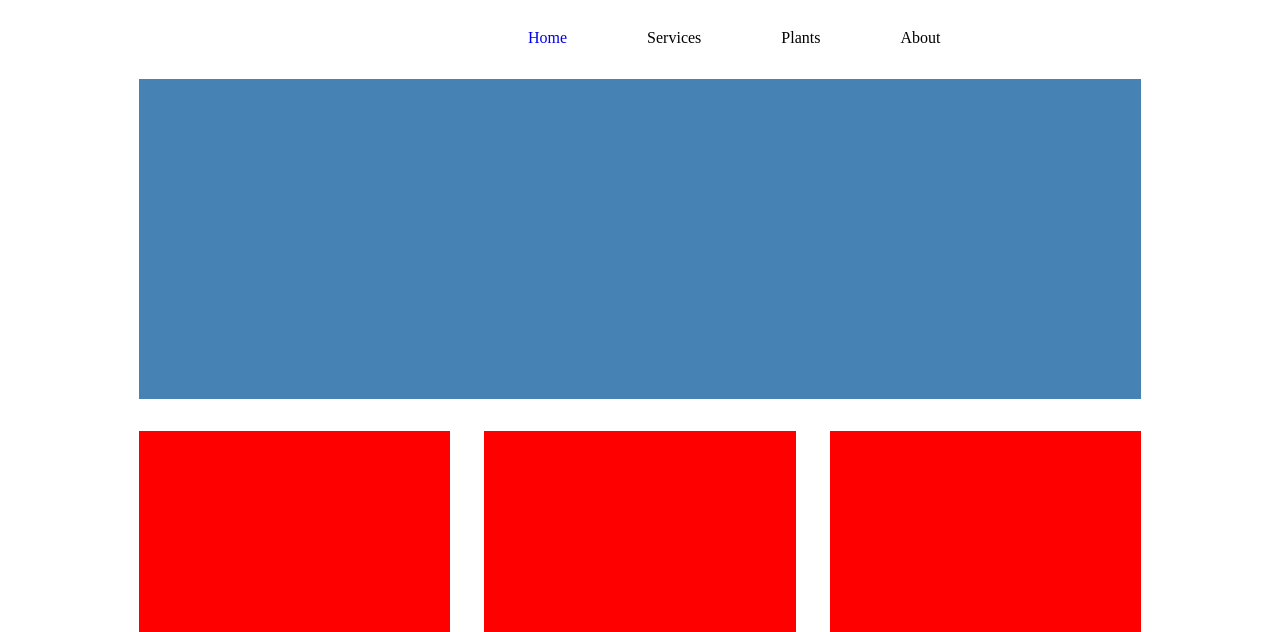
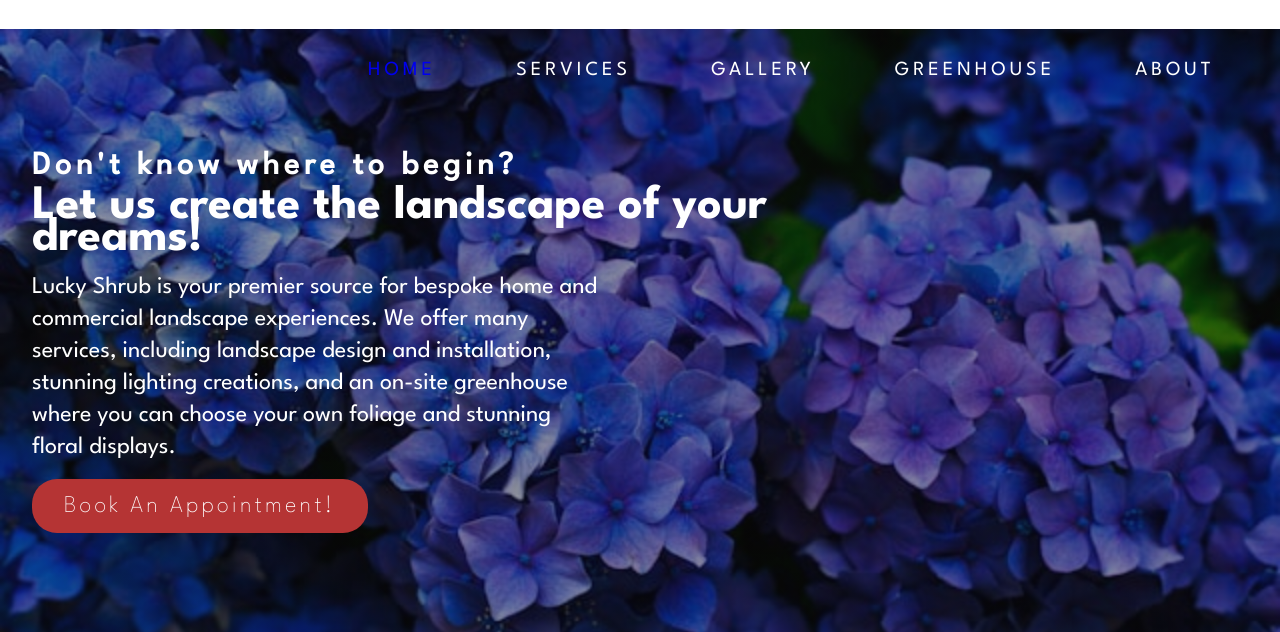
Before and after one commit to rspatz/lucky-shrub, a plain HTML site: page index.html in a window 1280 px wide. Shown: the part 168-800 px from the top of the page. Drawn offline with Linux system fonts and the light colour scheme.

Commit message:
Continue building out index.html and style.css, add images to index.html

```diff
--- a/css/style.css
+++ b/css/style.css
@@ -1,6 +1,53 @@
 * {
   margin: 0;
   padding: 0;
+}
+
+/* Colors */
+:root {
+  --red: #b53434;
+  --green: #26877f;
+  --white: #fff;
+}
+
+/***** FONTS *****/
+
+@font-face {
+  font-family: 'LeagueSpartan-Regular';
+  src: url('../fonts/League_Spartan/LeagueSpartan-Regular.ttf');
+  format: ('true-type');
+}
+
+@font-face {
+  font-family: 'LeagueSpartan-Bold';
+  src: url('../fonts/League_Spartan/LeagueSpartan-Bold.ttf');
+  format: ('true-type');
+}
+
+@font-face {
+  font-family: 'LeagueSpartan-Thin';
+  src: url('../fonts/League_Spartan/LeagueSpartan-Thin.ttf');
+  format: ('true-type');
+}
+
+/* Base Styles */
+h1 {
+  font-family: 'LeagueSpartan-Bold';
+  color: var(--white);
+  font-size: 3rem;
+  line-height: 2rem;
+}
+
+h2 {
+  font-family: 'LeagueSpartan-Regular';
+  font-size: 2rem;
+  letter-spacing: 0.3rem;
+  line-height: 3rem;
+}
+
+p {
+  font-family: 'LeagueSpartan-Regular';
+  font-size: 1.5rem;
 }
 
 /* Logo */
@@ -13,10 +60,50 @@
   width: 100%;
 }
 
+/* Header */
+.header {
+  height: 40rem;
+  background: linear-gradient(rgba(16, 16, 16, 0.4), rgba(16, 16, 16, 0.4)),
+    url(../img/gaetano-cessati-CCy2UFLO1Mg-unsplash.jpg);
+  background-size: cover;
+}
+
+.copy {
+  width: 60%;
+  margin: 2rem 0 0 2rem;
+}
+
+.copy h2 {
+  color: var(--white);
+}
+
+.copy p {
+  width: 75%;
+  color: var(--white);
+  line-height: 2rem;
+  margin-top: 1rem;
+}
+
+.copy button {
+  padding: 1rem 2rem;
+  margin-top: 1rem;
+  border-radius: 25px;
+  border: none;
+  background-color: var(--red);
+  color: var(--white);
+  font-family: 'LeagueSpartan-Thin';
+  font-size: 1.5rem;
+  letter-spacing: 0.2rem;
+}
 /* Navigation */
 .main-nav {
   display: flex;
-  width: 30%;
+  font-family: 'LeagueSpartan-Regular';
+  color: var(--white);
+  font-size: 1.25rem;
+  text-transform: uppercase;
+  letter-spacing: 0.25rem;
+  width: 55%;
   margin: 0 auto;
 }
 
@@ -26,6 +113,7 @@
 
 .main-nav ul {
   display: flex;
+  margin: 2rem 0;
 }
 
 .main-nav a {
--- a/index.html
+++ b/index.html
@@ -16,10 +16,26 @@
         <ul>
           <li><a href="index.html">Home</a></li>
           <li><a href="#"></a>Services</li>
-          <li><a href="#"></a>Plants</li>
+          <li><a href="#"></a>Gallery</li>
+          <li><a href="#"></a>Greenhouse</li>
           <li><a href="#"></a>About</li>
         </ul>
       </nav>
+
+      <div class="copy">
+        <h2>Don't know where to begin?</h2>
+        <h1>Let us create the landscape of your dreams!</h1>
+
+        <p>
+          Lucky Shrub is your premier source for bespoke home and commercial
+          landscape experiences. We offer many services, including landscape
+          design and installation, stunning lighting creations, and an on-site
+          greenhouse where you can choose your own foliage and stunning floral
+          displays.
+        </p>
+
+        <button>Book An Appointment!</button>
+      </div>
     </header>
 
     <section class="main-content">
```
Also changed, not shown: fonts/League_Spartan/LeagueSpartan-Bold.ttf (added), fonts/League_Spartan/LeagueSpartan-Light.ttf (added), fonts/League_Spartan/LeagueSpartan-Regular.ttf (added), fonts/League_Spartan/LeagueSpartan-Thin.ttf (added), img/abby-rurenko-uOYak90r4L0-unsplash.jpg (added), img/abhishek-jain-Dj5umFUxLps-unsplash.jpg (added), img/emiko-may-5vGARiJqI_A-unsplash.jpg (added), img/gaetano-cessati-CCy2UFLO1Mg-unsplash (1).jpg (added), img/gaetano-cessati-CCy2UFLO1Mg-unsplash.jpg (added), img/ian-baldwin-tvlrY2-6l_c-unsplash.jpg (added), img/justin-docanto-VBPU2RNuMeM-unsplash.jpg (added), img/sandy-millar-hM4ogAfs09Q-unsplash.jpg (added), luckyShrubColors.txt (added), 1 other file.
